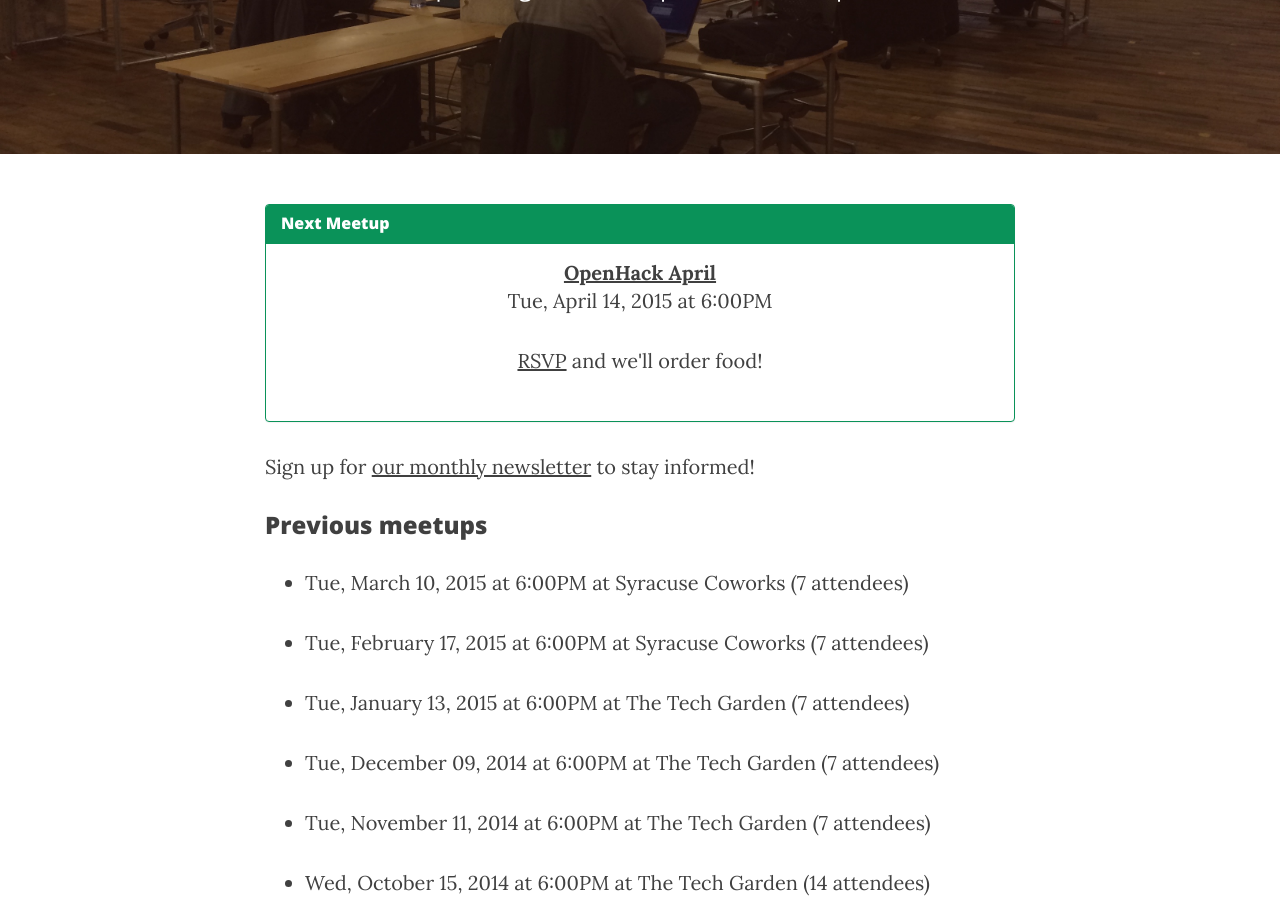
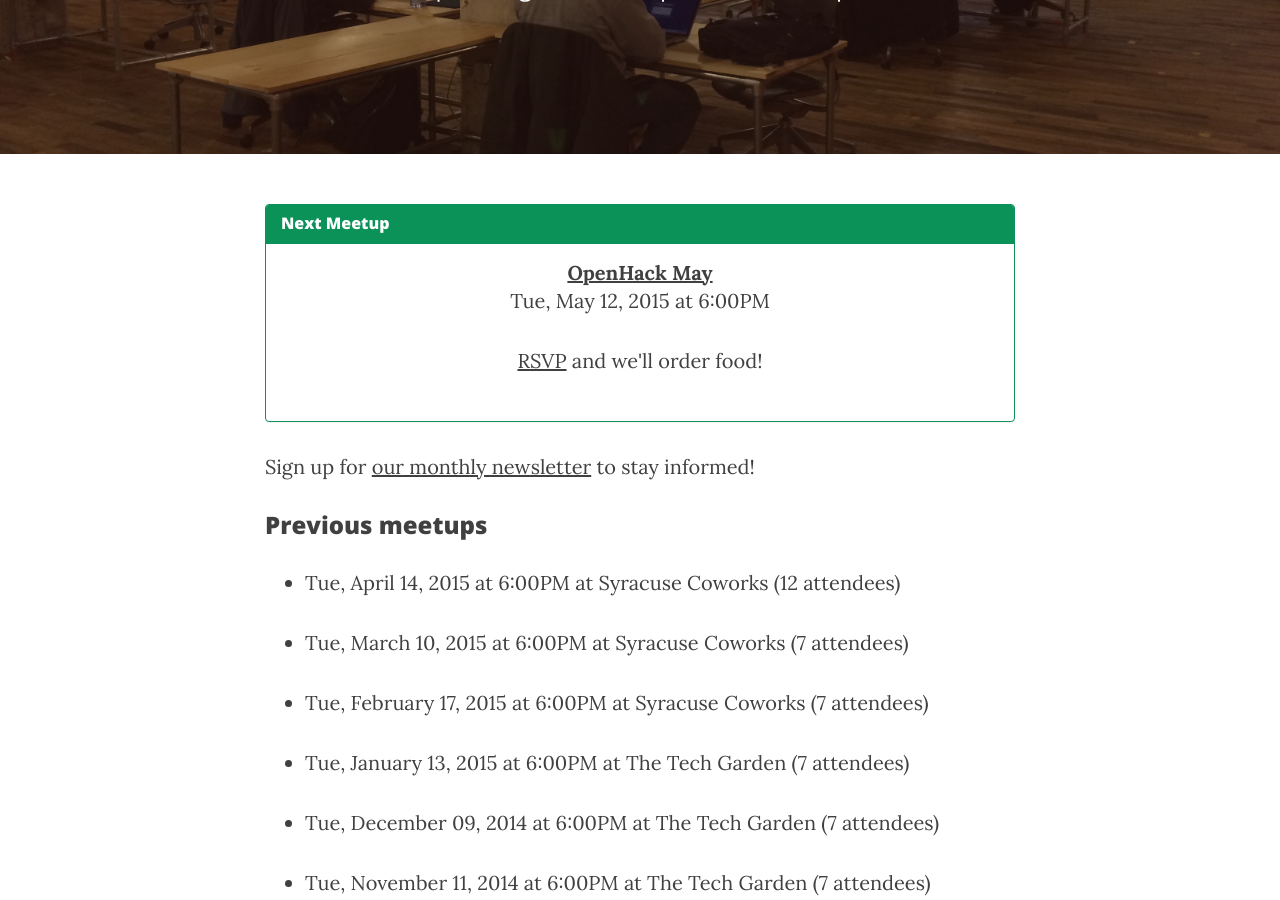
Before and after one commit to syracuseio/openhacksyr.github.io, a Jekyll site: the page built from events.md, in a window 1280 px wide and 900 px high, scrolled down 302 px. Built offline with Jekyll 4.4.1, drawn with Linux system fonts in a browser that asks for light colours; nearby versions of some CDN libraries.

Commit message:
Update for May!

```diff
--- a/_data/events.yaml
+++ b/_data/events.yaml
@@ -1,8 +1,13 @@
 ---
+- name: OpenHack May
+  date: 12-05-2015 at 6pm
+  location: coworks
+  rsvp_link: http://nextplex.com/syracuse-ny/calendar/events/27822-openhack-may
 - name: OpenHack April
   date: 14-04-2015 at 6pm
   location: coworks
   rsvp_link: http://nextplex.com/syracuse-ny/calendar/events/26687-openhack-april
+  attendees: 12
 - name: OpenHack 12
   date: 10-03-2015 at 6pm
   location: coworks
```
